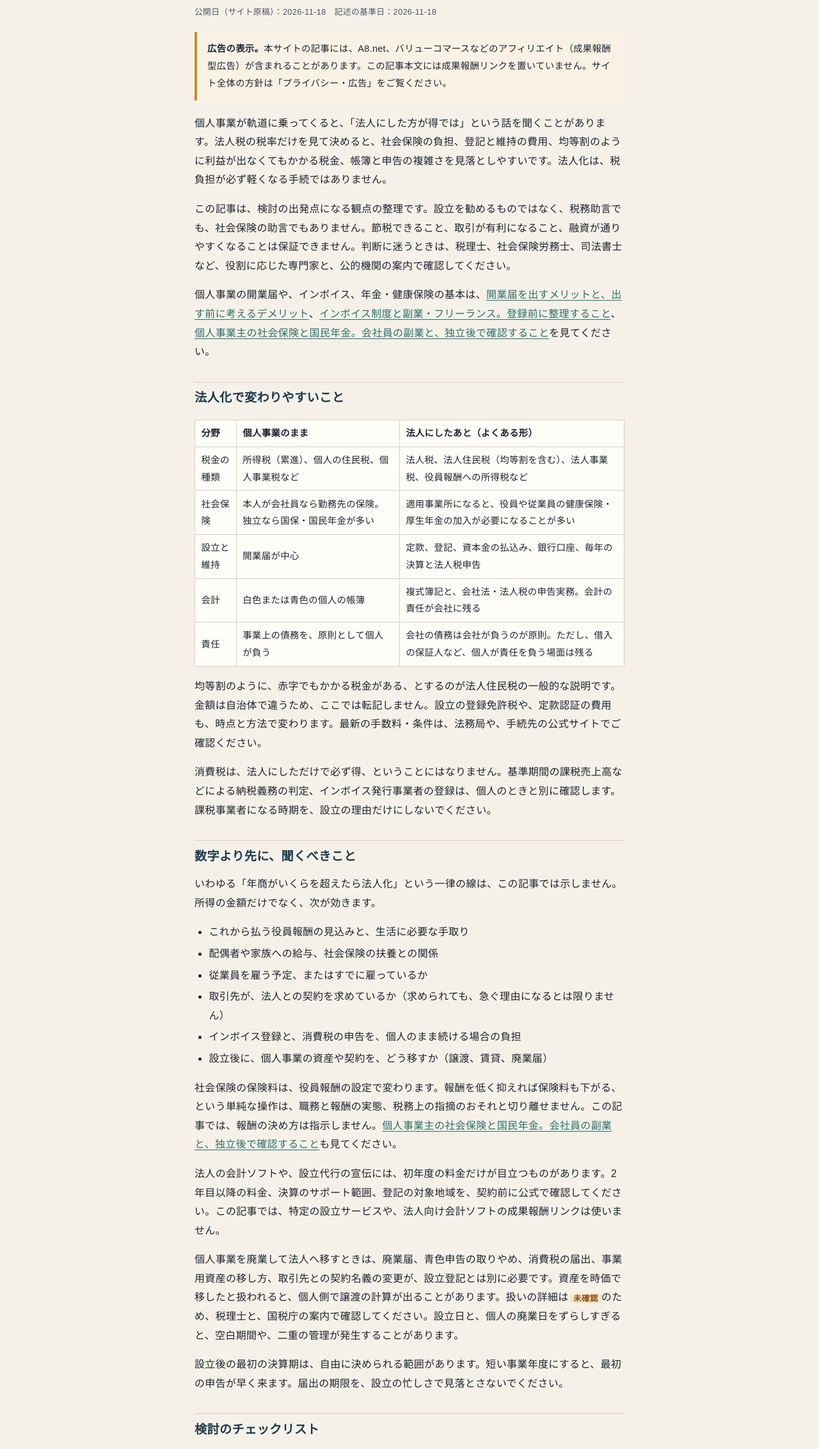
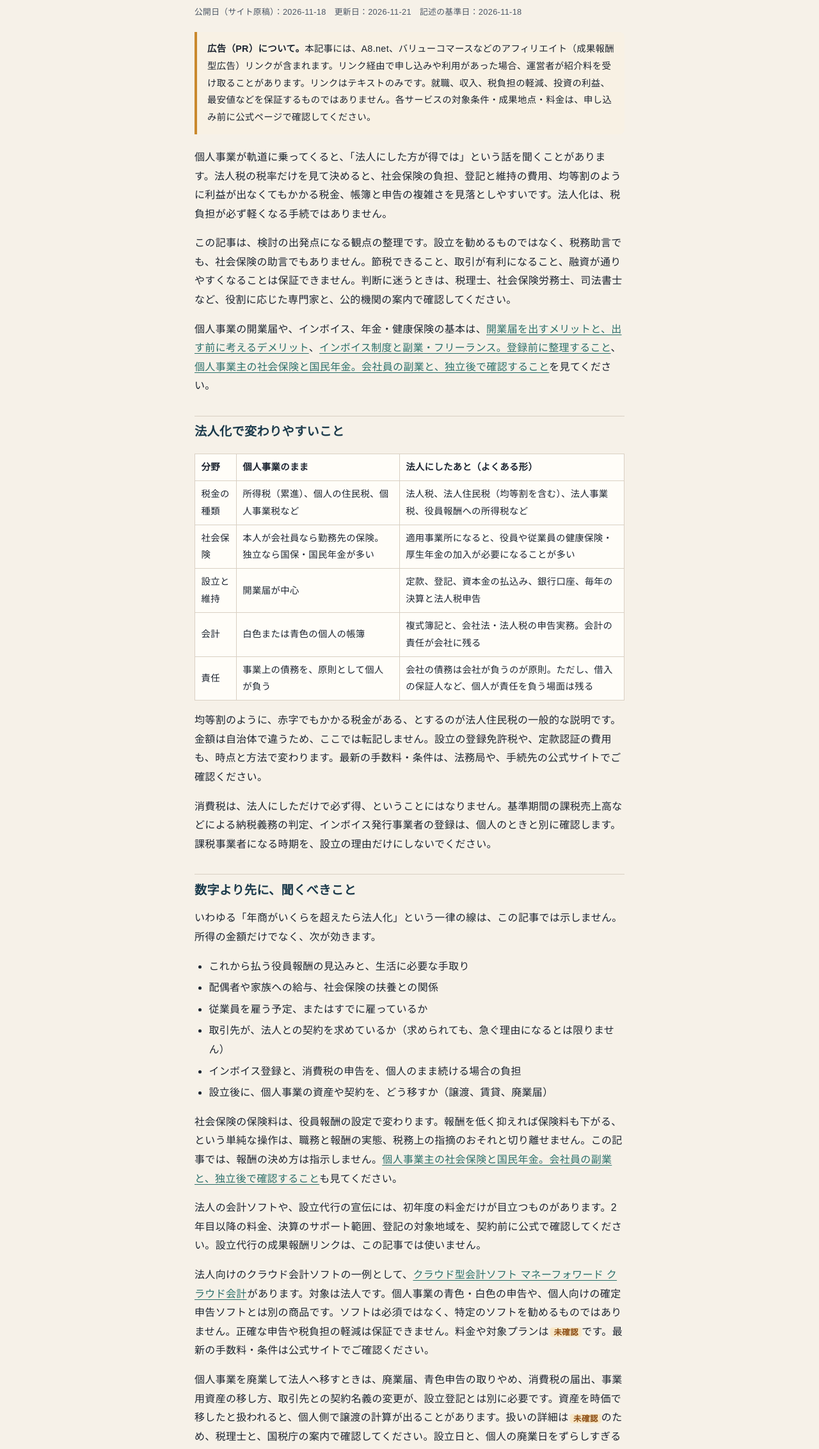
Before and after one commit to ats-business-hub/jitsumu-guide, a plain HTML site: page articles/hojinka-timing/index.html in a window 1280 px wide. Shown: the part 248-2513 px from the top of the page at 64% size. Drawn offline with Linux system fonts and the light colour scheme.

Commit message:
法人化のタイミングと会計ソフト比較の記事に、サイト003向けMFクラウド会計のリンクを追加

```diff
--- a/articles/hojinka-timing/index.html
+++ b/articles/hojinka-timing/index.html
@@ -49,10 +49,10 @@
         <nav class="crumbs" aria-label="パンくず"><a href="../../">トップ</a> ／ <a href="../../categories/fukugyo/">副業</a> ／ 個人事業の法人化を考えるタイミング。先に比べたい負担と手続</nav>
         <p class="kicker">副業</p>
         <h1>個人事業の法人化を考えるタイミング。先に比べたい負担と手続</h1>
-        <p class="meta">公開日（サイト原稿）：2026-11-18　記述の基準日：2026-11-18</p>
+        <p class="meta">公開日（サイト原稿）：2026-11-18　更新日：2026-11-21　記述の基準日：2026-11-18</p>
       </header>
       <div class="measure">
-        <p class="pr-notice"><strong>広告の表示。</strong>本サイトの記事には、A8.net、バリューコマースなどのアフィリエイト（成果報酬型広告）が含まれることがあります。この記事本文には成果報酬リンクを置いていません。サイト全体の方針は「プライバシー・広告」をご覧ください。</p>
+        <p class="pr-notice"><strong>広告（PR）について。</strong>本記事には、A8.net、バリューコマースなどのアフィリエイト（成果報酬型広告）リンクが含まれます。リンク経由で申し込みや利用があった場合、運営者が紹介料を受け取ることがあります。リンクはテキストのみです。就職、収入、税負担の軽減、投資の利益、最安値などを保証するものではありません。各サービスの対象条件・成果地点・料金は、申し込み前に公式ページで確認してください。</p>
         <div class="article-body">
           <p>個人事業が軌道に乗ってくると、「法人にした方が得では」という話を聞くことがあります。法人税の税率だけを見て決めると、社会保険の負担、登記と維持の費用、均等割のように利益が出なくてもかかる税金、帳簿と申告の複雑さを見落としやすいです。法人化は、税負担が必ず軽くなる手続ではありません。</p>
 <p>この記事は、検討の出発点になる観点の整理です。設立を勧めるものではなく、税務助言でも、社会保険の助言でもありません。節税できること、取引が有利になること、融資が通りやすくなることは保証できません。判断に迷うときは、税理士、社会保険労務士、司法書士など、役割に応じた専門家と、公的機関の案内で確認してください。</p>
@@ -107,7 +107,8 @@
 <li>設立後に、個人事業の資産や契約を、どう移すか（譲渡、賃貸、廃業届）</li>
 </ul>
 <p>社会保険の保険料は、役員報酬の設定で変わります。報酬を低く抑えれば保険料も下がる、という単純な操作は、職務と報酬の実態、税務上の指摘のおそれと切り離せません。この記事では、報酬の決め方は指示しません。<a href="../../articles/kojin-shaho-nenkin/">個人事業主の社会保険と国民年金。会社員の副業と、独立後で確認すること</a>も見てください。</p>
-<p>法人の会計ソフトや、設立代行の宣伝には、初年度の料金だけが目立つものがあります。2年目以降の料金、決算のサポート範囲、登記の対象地域を、契約前に公式で確認してください。この記事では、特定の設立サービスや、法人向け会計ソフトの成果報酬リンクは使いません。</p>
+<p>法人の会計ソフトや、設立代行の宣伝には、初年度の料金だけが目立つものがあります。2年目以降の料金、決算のサポート範囲、登記の対象地域を、契約前に公式で確認してください。設立代行の成果報酬リンクは、この記事では使いません。</p>
+<p>法人向けのクラウド会計ソフトの一例として、<a href="https://px.a8.net/svt/ejp?a8mat=4BGNCL+32QOUA+4JGQ+5YJRM" target="_blank" rel="nofollow noopener noreferrer">クラウド型会計ソフト マネーフォワード クラウド会計</a><img src="https://www17.a8.net/0.gif?a8mat=4BGNCL+32QOUA+4JGQ+5YJRM" width="1" height="1" border="0" alt="">があります。対象は法人です。個人事業の青色・白色の申告や、個人向けの確定申告ソフトとは別の商品です。ソフトは必須ではなく、特定のソフトを勧めるものではありません。正確な申告や税負担の軽減は保証できません。料金や対象プランは<span class="unverified">未確認</span>です。最新の手数料・条件は公式サイトでご確認ください。</p>
 <p>個人事業を廃業して法人へ移すときは、廃業届、青色申告の取りやめ、消費税の届出、事業用資産の移し方、取引先との契約名義の変更が、設立登記とは別に必要です。資産を時価で移したと扱われると、個人側で譲渡の計算が出ることがあります。扱いの詳細は<span class="unverified">未確認</span>のため、税理士と、国税庁の案内で確認してください。設立日と、個人の廃業日をずらしすぎると、空白期間や、二重の管理が発生することがあります。</p>
 <p>設立後の最初の決算期は、自由に決められる範囲があります。短い事業年度にすると、最初の申告が早く来ます。届出の期限を、設立の忙しさで見落とさないでください。</p>
 <h2>検討のチェックリスト</h2>
```
Also changed, not shown: articles/freee-yayoi-mf-hikaku/index.html (+2 -1 lines).
